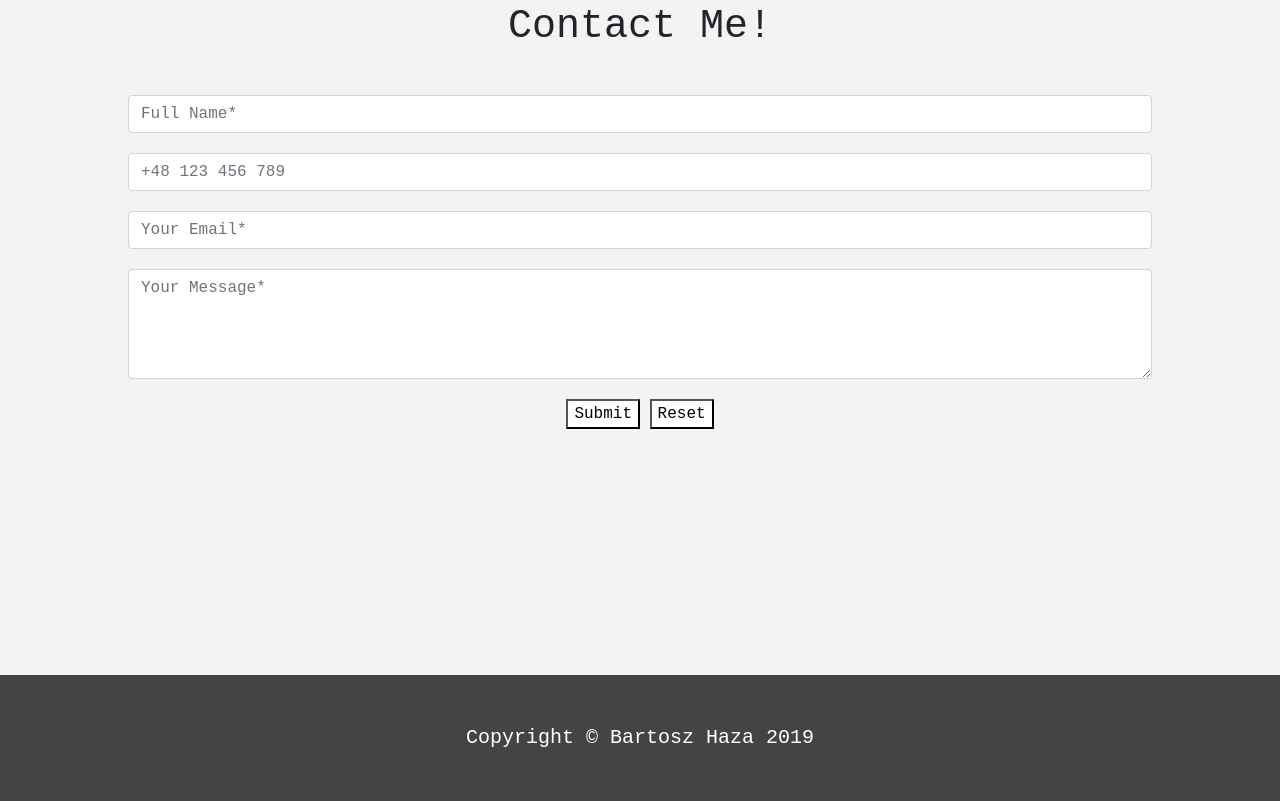
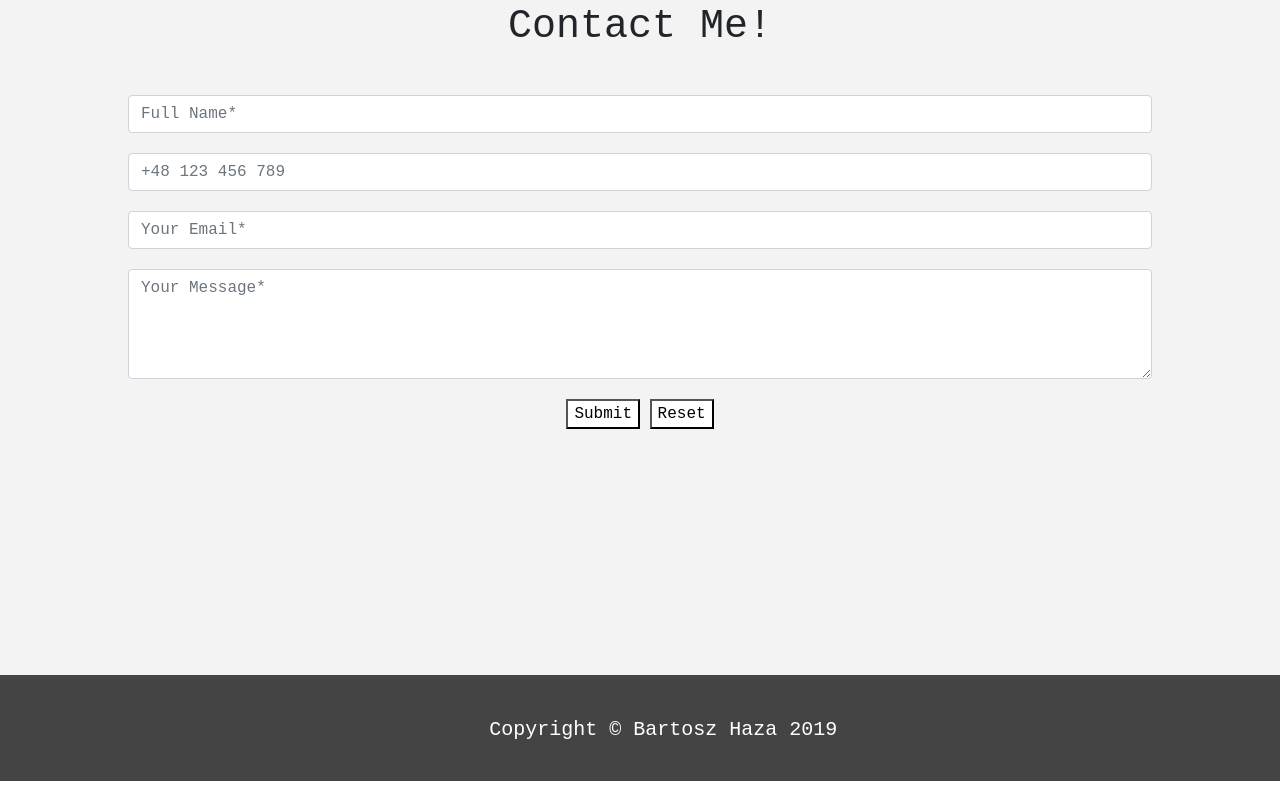
Before and after one commit to bartoszhaza/Portfolio, a plain HTML site: page portfolio/index.html in a window 1280 px wide. Shown: the part 2445-3246 px from the top of the page. Drawn offline with Linux system fonts and the light colour scheme.

Commit message:
Add files via upload
Footer update

```diff
--- a/portfolio/index.html
+++ b/portfolio/index.html
@@ -102,9 +102,9 @@
     </div>
 
     <!-- Footer -->
-    <footer class="py-5 bg-dark">
+    <footer class="footers">
       <div class="container">
-        <p class="m-0 text-center text-white">Copyright &copy; Bartosz Haza 2019</p>
+        <p class="footer-text">Copyright &copy; Bartosz Haza 2019</p>
       </div>
     </footer>
 
--- a/portfolio/style.css
+++ b/portfolio/style.css
@@ -159,8 +159,14 @@ input:hover {
 }
 
 /* Footer */
-.py-5 {
+.footers {
 	background-color: #444 !important;
+	padding: 40px 0 20px 0;
+}
+
+.footer-text {
+	color: #FFFF;
+	text-align: center;
 }
 
 @media only screen and (max-width: 600px) {
@@ -190,6 +196,10 @@ input:hover {
 
 	h6{
 		font-size: 16px;
+	}
+
+	.footer-text {
+		font-size: 18px;
 	}
 }
 
```
